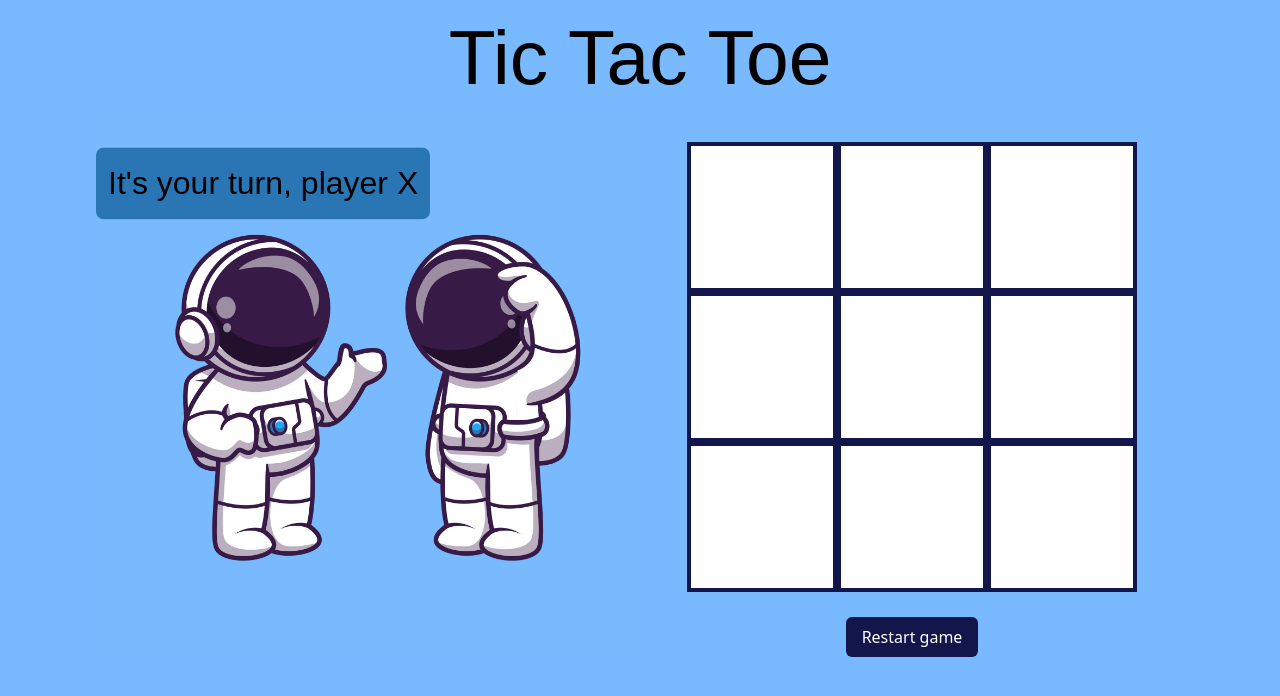
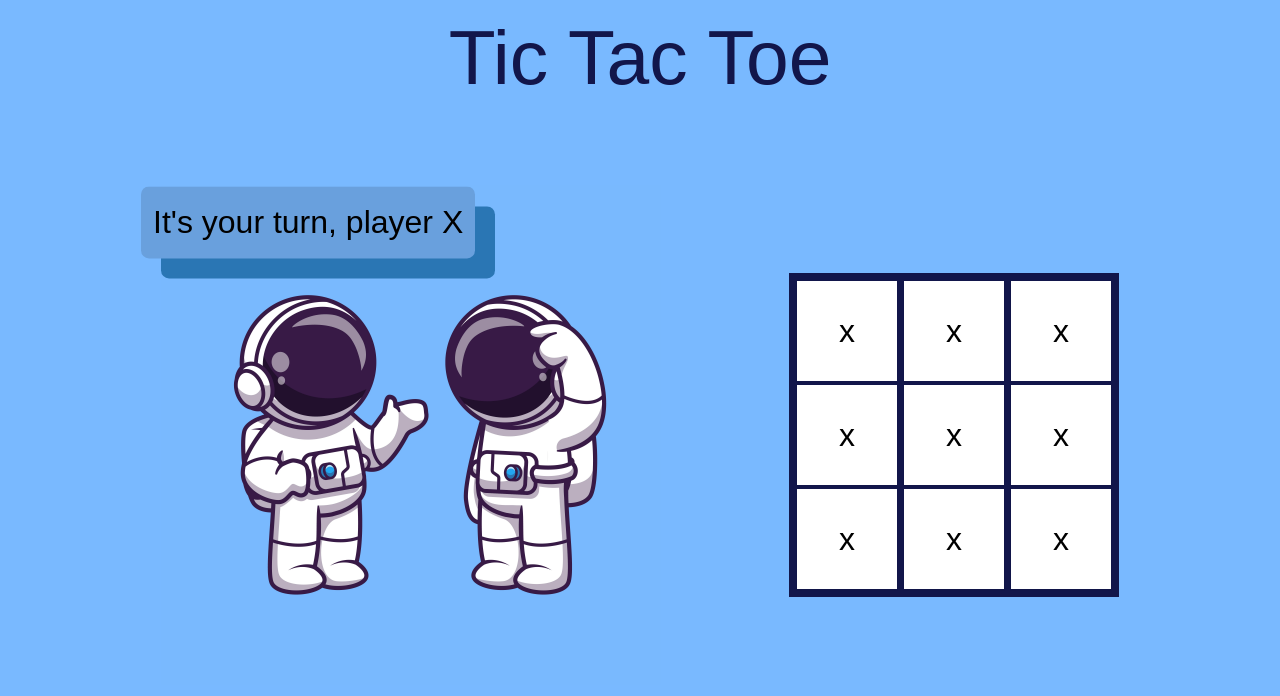
Before and after one commit to Janarthanan2107/tic-tac-toe-React, a React (Vite) app: page / in a window 1280 px wide. Shown: the top 696 px of the page. Built offline with nearby package versions, Linux system fonts and the light colour scheme; a web font is replaced by a local one.

Commit message:
restart the style and layout

```diff
--- /dev/null
+++ b/src/App.css
@@ -0,0 +1,3 @@
+.message {
+    box-shadow: 20px 20px #2a76b4;
+}
--- a/src/App.jsx
+++ b/src/App.jsx
@@ -1,60 +1,56 @@
+// import img
+import friends from "/assets/friends.webp";
+// style
+import "./App.css"
+
 const App = () => {
+  const Cell = () => {
+    return (
+      <div className="w-[100px] h-[100px] shadow-sm flex justify-center items-center bg-white font-game text-[2rem]">
+        x
+      </div>
+    );
+  };
+
   return (
     <>
       <div className="game h-screen bg-lightBlue">
         {/* heading */}
-        <h1 className="font-game text-[6vw] text-center">Tic Tac Toe</h1>
+        <h1 className="font-game text-[6vw] text-center text-darkPurple">
+          Tic Tac Toe
+        </h1>
 
-        <div className="grid grid-cols-2 justify-center px-24">
-          <div className="game-info relative">
-            <h3 className="font-speech text-[2rem] animate-bounce absolute top-[35px] p-3 bg-darkBlue rounded-lg">
-              It's your turn, player X
-            </h3>
-            <img
-              src="assets/friends.webp"
-              alt="friends"
-              className="w-[35rem]"
-            />
+        {/* game section */}
+    <div className="flex justify-center items-center h-[80vh] gap-[8rem]">
+        {/* left */}
+        <div className="w-[500px] relative">
+          {/* message */}
+          <div className="font-speech text-[2rem]">
+            <h3 className="message absolute top-1 -left-5 animate-bounce p-3 bg-lightDarkPurple rounded-lg">It's your turn, player X</h3>
+            {/* <h3 className="message absolute top-1 -right-5 animate-bounce p-3 bg-lightDarkPurple rounded-lg">Now you, player O!</h3> */}
           </div>
+          <img src={friends} alt="friends" />
+        </div>
 
-          <div className="flex justify-center items-center flex-col">
-            <div className="game-section grid grid-cols-3 p-[25px] h-[500px] w-[500px]">
-              <button className="border-4 bg-white border-darkPurple flex justify-center items-center">
-                <span className="font-game text-[3rem]"></span>
-              </button>
-              <button className="border-4 bg-white border-darkPurple flex justify-center items-center">
-                <span className="font-game text-[3rem]"></span>
-              </button>
-              <button className="border-4 bg-white border-darkPurple flex justify-center items-center">
-                <span className="font-game text-[3rem]"></span>
-              </button>
-              <button className="border-4 bg-white border-darkPurple flex justify-center items-center">
-                <span className="font-game text-[3rem]"></span>
-              </button>
-              <button className="border-4 bg-white border-darkPurple flex justify-center items-center">
-                <span className="font-game text-[3rem]"></span>
-              </button>
-              <button className="border-4 bg-white border-darkPurple flex justify-center items-center">
-                <span className="font-game text-[3rem]"></span>
-              </button>
-              <button className="border-4 bg-white border-darkPurple flex justify-center items-center">
-                <span className="font-game text-[3rem]"></span>
-              </button>
-              <button className="border-4 bg-white border-darkPurple flex justify-center items-center">
-                <span className="font-game text-[3rem]"></span>
-              </button>
-              <button className="border-4 bg-white border-darkPurple flex justify-center items-center">
-                <span className="font-game text-[3rem]"></span>
-              </button>
-            </div>
-
-            <span>
-              <button className="py-2 px-4 bg-darkPurple text-white rounded-md">
-                Restart game
-              </button>
-            </span>
+        {/* right */}
+        <div className="xo-grid w-[330px] flex flex-col gap-1 bg-darkPurple p-2">
+          <div className="flex justify-between">
+            <Cell />
+            <Cell />
+            <Cell />
+          </div>
+          <div className="flex justify-between">
+            <Cell />
+            <Cell />
+            <Cell />
+          </div>
+          <div className="flex justify-between">
+            <Cell />
+            <Cell />
+            <Cell />
           </div>
         </div>
+    </div>
       </div>
     </>
   );
--- a/tailwind.config.js
+++ b/tailwind.config.js
@@ -12,6 +12,7 @@ export default {
         overlay: "hsla(0, 0%, 0%, 0.5)",
         white: "#fff",
         lightGray: "#ddd",
+        lightDarkPurple: "#69a0dd",
         darkPurple: "#12164b",
         darkBlue: "#2a76b4",
         lightBlue: "#79b9ff",
```
